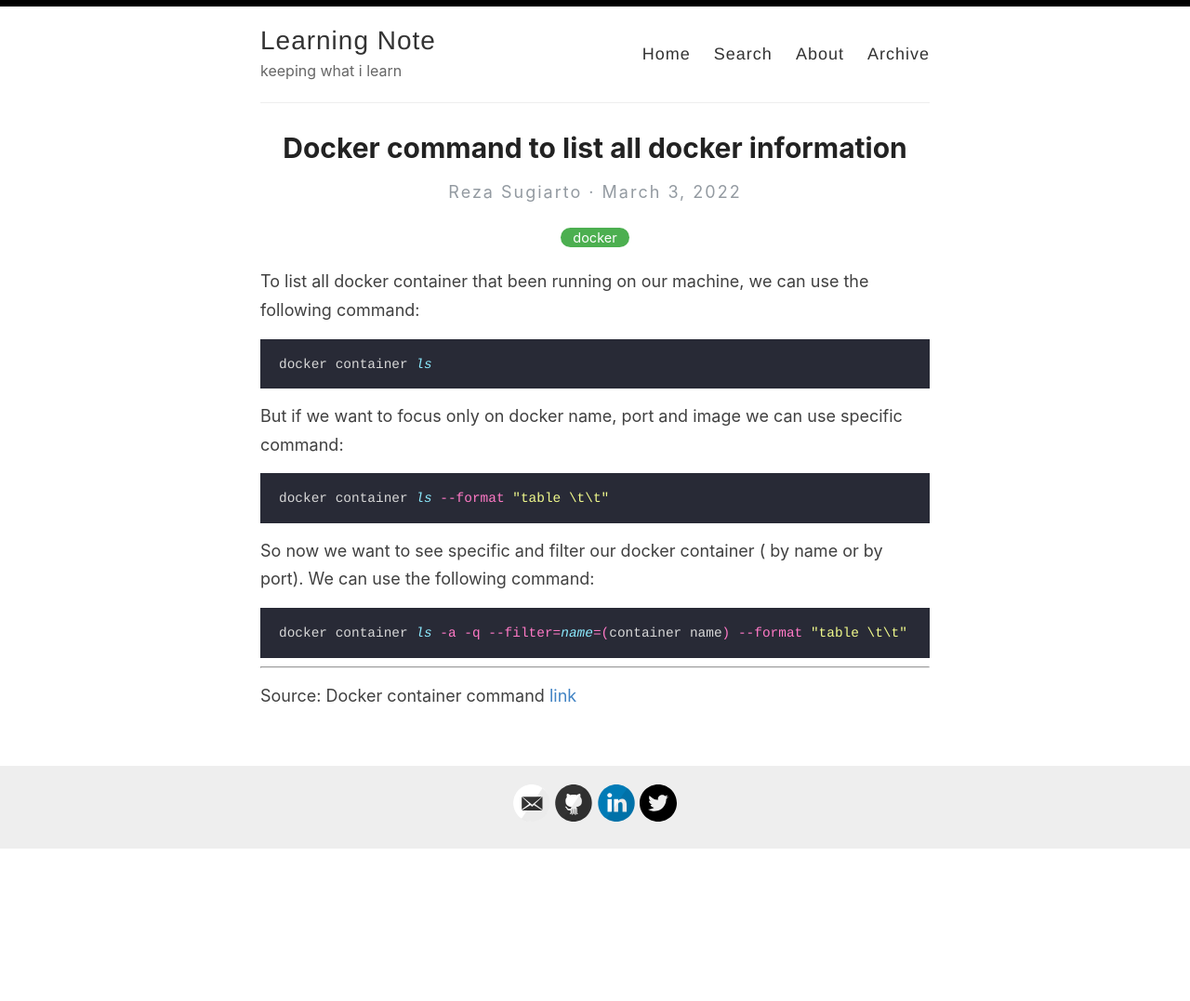
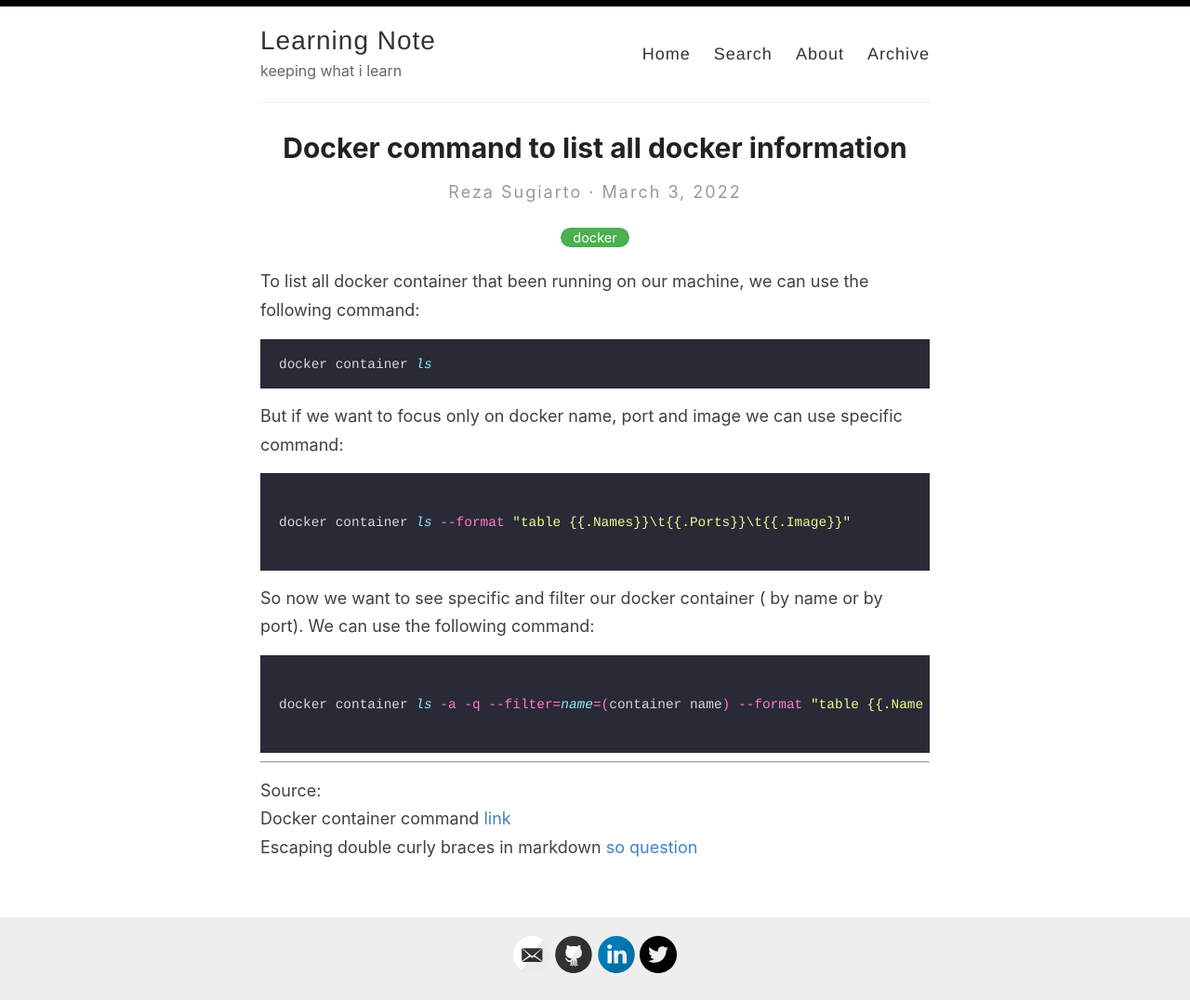
Before and after one commit to rzsgrt/rzsgrt.io, a Jekyll site: the page built from _posts/2022-03-03-docker-command-list-all.md, in a window 1280 px wide. Shown: the whole page at 93% size. Built offline with Jekyll 4.4.1, drawn with Linux system fonts in a browser that asks for light colours; before the commit the page ends 914 px from its top, so only the background shows below that.

Commit message:
Escape curly braces

````diff
--- a/_posts/2022-03-03-docker-command-list-all.md
+++ b/_posts/2022-03-03-docker-command-list-all.md
@@ -13,15 +13,20 @@ docker container ls
 But if we want to focus only on docker name, port and image we can use specific command:
 
 ```bash
+{% raw %}
 docker container ls --format "table {{.Names}}\t{{.Ports}}\t{{.Image}}"
+{% endraw %}
 ```
 
 So now we want to see specific and filter our docker container ( by name or by port). We can use the following command:
 
 ```bash
+{% raw %}
 docker container ls -a -q --filter=name=(container name) --format "table {{.Names}}\t{{.Ports}}\t{{.Image}}"
+{% endraw %}
 ```
 
 ---
 Source:
 Docker container command [link](http://manpages.ubuntu.com/manpages/bionic/man1/docker-container-ls.1.html)
+Escaping double curly braces in markdown [so question](https://stackoverflow.com/questions/24102498/escaping-double-curly-braces-inside-a-markdown-code-block-in-jekyll)
````
